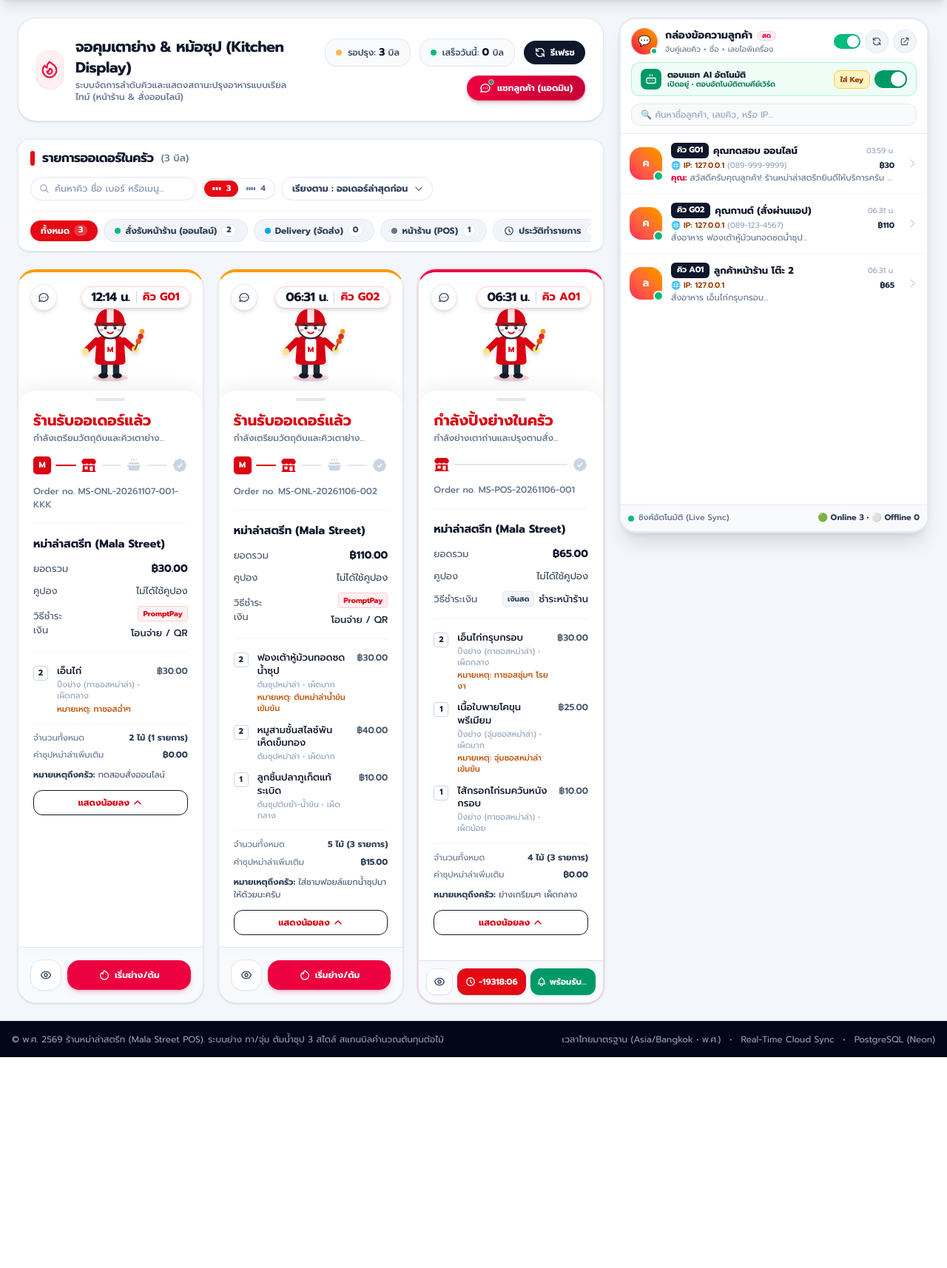
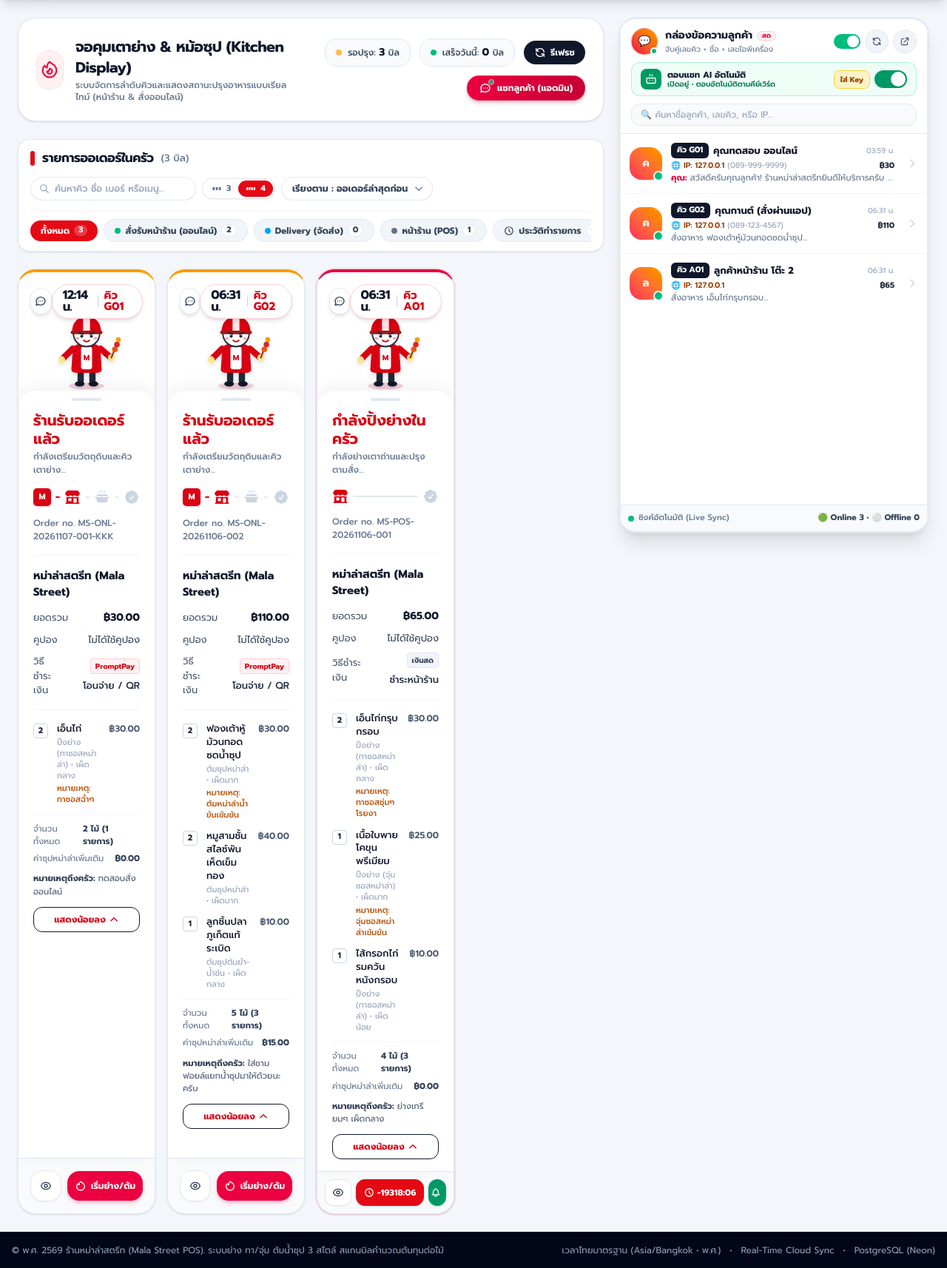
Before and after one commit to showkhlong-netizen/MalaStreet, a Laravel app: page /pos/kitchen in a window 1280 px wide. Shown: the part 81-1795 px from the top of the page at 74% size. Before the commit the page ends 1510 px from the top, so only its background shows below. Run offline with Laravel 12, Linux system fonts and the light colour scheme; a user stored in the database is signed in; data comes from the database, SQL or seed files in the repository; data that the repository does not hold is empty; style sheets or scripts are compiled from the project's sources; some libraries are stand-ins or nearby versions.

Commit message:
feat(kitchen): default to 4-column card layout on every KDS page open

```diff
--- a/resources/views/pos/kitchen.blade.php
+++ b/resources/views/pos/kitchen.blade.php
@@ -86,7 +86,7 @@
                 <!-- 3 / 4 Items per Row Toggle (Matches POS Grid Toggle UI) -->
                 <div class="flex items-center bg-white border border-slate-200/90 rounded-full p-0.5 shadow-2xs shrink-0" title="เลือกการแสดงผลจำนวนรายการต่อแถว">
                     <button type="button" onclick="setKitchenGridColumns(3)" id="btn-kitchen-grid-3"
-                            class="kitchen-grid-toggle-btn px-2.5 py-1 rounded-full text-xs font-bold flex items-center gap-1.5 transition-all bg-[#E50914] text-white shadow-2xs cursor-pointer"
+                            class="kitchen-grid-toggle-btn px-2.5 py-1 rounded-full text-xs font-bold flex items-center gap-1.5 transition-all text-slate-500 hover:text-slate-800 hover:bg-slate-100 cursor-pointer"
                             title="แสดง 3 รายการต่อแถว">
                         <svg class="w-3.5 h-3.5 fill-current" viewBox="0 0 20 20">
                             <rect x="2" y="7" width="4" height="6" rx="1"/>
@@ -97,7 +97,7 @@
                     </button>
 
                     <button type="button" onclick="setKitchenGridColumns(4)" id="btn-kitchen-grid-4"
-                            class="kitchen-grid-toggle-btn px-2.5 py-1 rounded-full text-xs font-bold flex items-center gap-1.5 transition-all text-slate-500 hover:text-slate-800 hover:bg-slate-100 cursor-pointer"
+                            class="kitchen-grid-toggle-btn px-2.5 py-1 rounded-full text-xs font-bold flex items-center gap-1.5 transition-all bg-[#E50914] text-white shadow-2xs cursor-pointer"
                             title="แสดง 4 รายการต่อแถว">
                         <svg class="w-3.5 h-3.5 fill-current" viewBox="0 0 20 20">
                             <rect x="1.5" y="7" width="3.2" height="6" rx="0.8"/>
@@ -182,7 +182,7 @@
                 <p class="text-xs text-slate-500 mt-1 max-w-sm mx-auto">ย่างเตาถ่านและต้มซุปเสร็จครบทุกรายการแล้ว ระบบจะตรวจจับและดึงออเดอร์ใหม่เข้ามาอัตโนมัติ</p>
             </div>
         @else
-            <div id="kitchen-orders-grid" class="grid grid-cols-1 md:grid-cols-2 xl:grid-cols-3 gap-5">
+            <div id="kitchen-orders-grid" class="grid grid-cols-1 md:grid-cols-2 xl:grid-cols-4 gap-4">
                 @foreach($allKitchenOrders as $order)
                     @php
                         $isOnline = $order->order_type === 'online';
@@ -1006,8 +1006,8 @@
         }
     }
 
-    // === Kitchen Grid Columns (3 / 4), Channel Tabs, Live Search & Sort/Filter ===
-    let kitchenGridColumns = Number(localStorage.getItem('kitchen_grid_columns')) === 4 ? 4 : 3;
+    // === Kitchen Grid Columns (Default 4 per row on every open), Channel Tabs, Live Search & Sort/Filter ===
+    let kitchenGridColumns = 4;
     let kitchenSortMode = localStorage.getItem('kitchen_sort_mode_v2') || 'newest';
     let kitchenChannelTab = localStorage.getItem('kitchen_channel_tab') || 'all';
 
```
